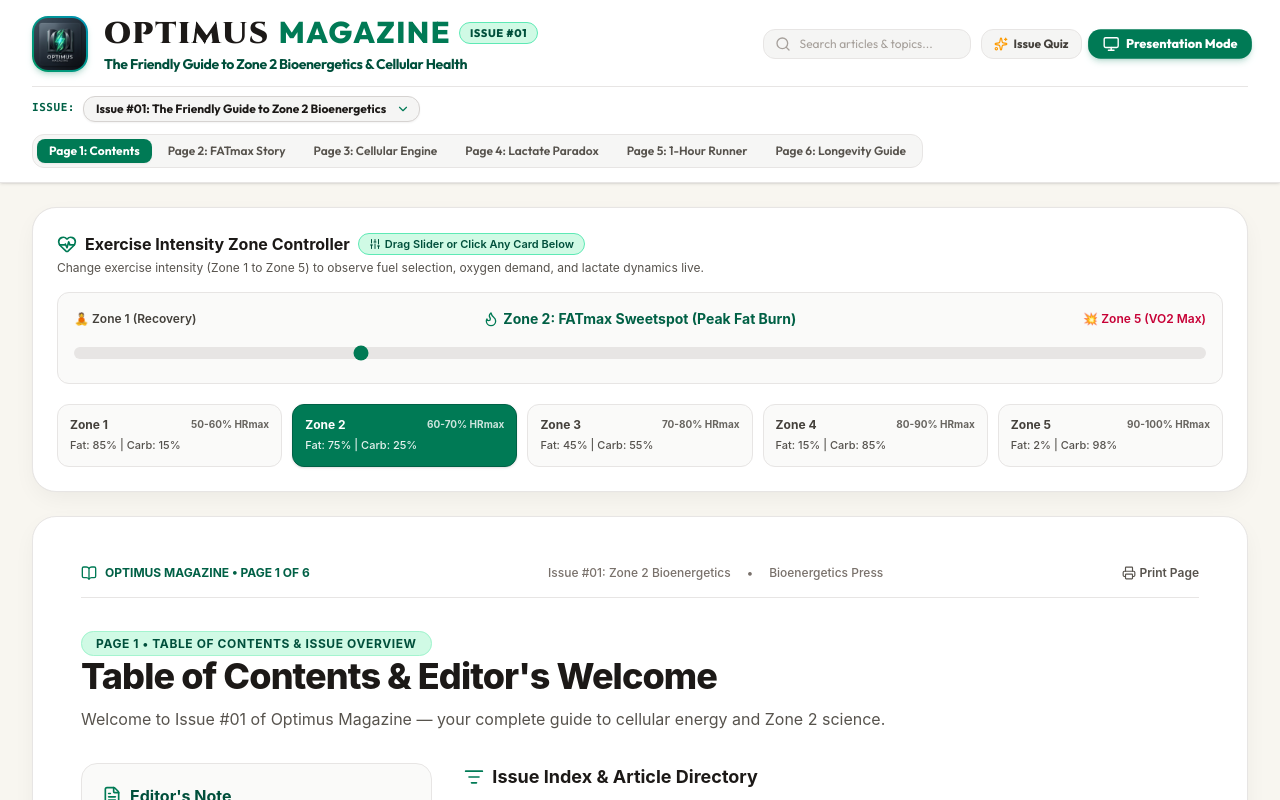
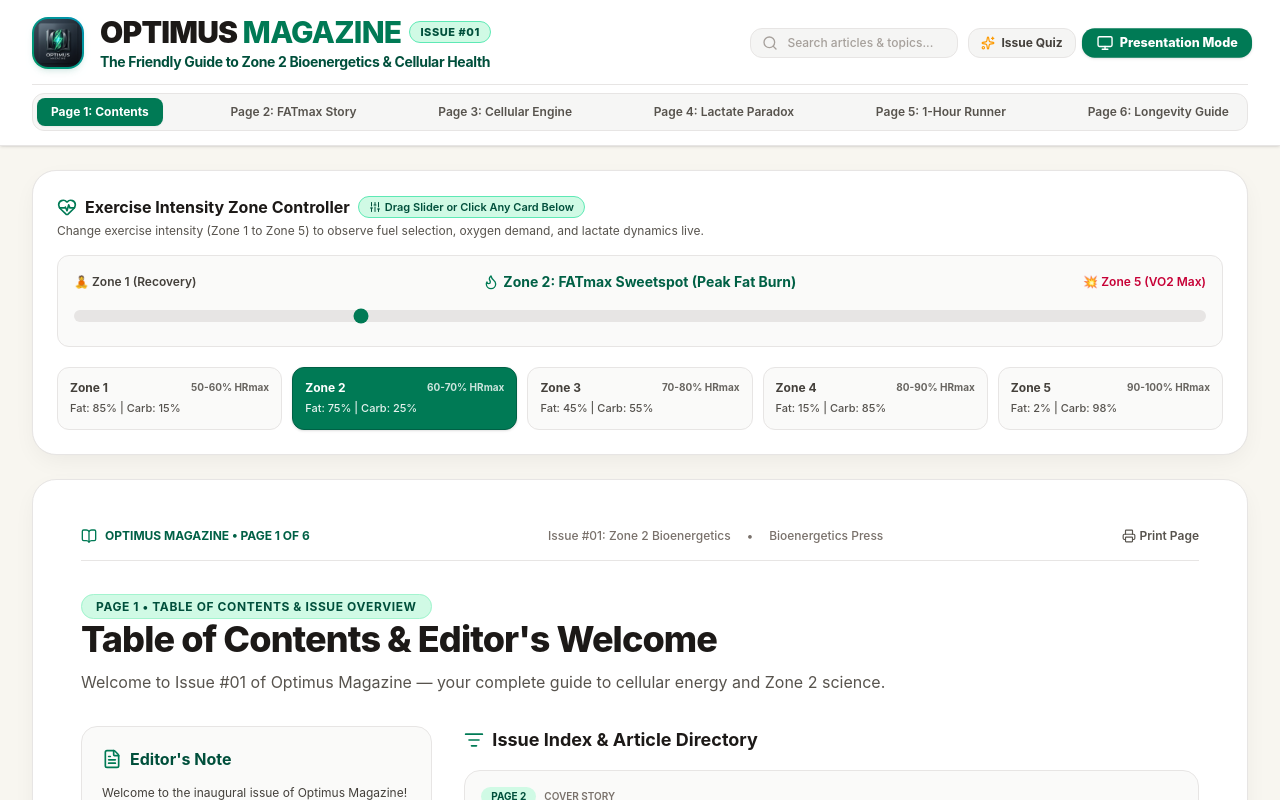
Before and after one commit to ishaypesok/optimus-magazine, a React (Vite) app: page / in a window 1280 px wide. Shown: the top 800 px of the page. Built offline with nearby package versions, Linux system fonts and the light colour scheme.

Commit message:
Remove redundant issue selector dropdown for a clean simplified header

```diff
--- a/src/components/MagazineHeader.jsx
+++ b/src/components/MagazineHeader.jsx
@@ -1,9 +1,7 @@
 import React from 'react';
-import { BookOpen, Sparkles, Search, Monitor, ChevronDown } from 'lucide-react';
+import { BookOpen, Sparkles, Search, Monitor } from 'lucide-react';
 
 export default function MagazineHeader({
-  activeIssue,
-  setActiveIssue,
   activeArticle,
   setActiveArticle,
   searchQuery,
@@ -13,14 +11,14 @@ export default function MagazineHeader({
 }) {
   return (
     <header className="sticky top-0 z-50 glass-panel-light border-b border-stone-200 px-4 lg:px-8 py-3.5 shadow-sm">
-      <div className="max-w-7xl mx-auto space-y-3 font-header">
+      <div className="max-w-7xl mx-auto space-y-3 font-sans">
 
         {/* Top Masthead Row */}
         <div className="flex flex-col md:flex-row items-center justify-between gap-4">
 
           {/* Logo & Main Friendly Title */}
           <div className="flex items-center gap-4">
-            <div className="w-14 h-14 rounded-2xl bg-gradient-to-tr from-emerald-600 via-teal-600 to-cyan-600 p-0.5 shadow-md shadow-emerald-700/20 overflow-hidden shrink-0">
+            <div className="w-13 h-13 rounded-2xl bg-gradient-to-tr from-emerald-600 via-teal-600 to-cyan-600 p-0.5 shadow-md shadow-emerald-700/10 overflow-hidden shrink-0">
               <img
                 src="./optimus-logo.jpg"
                 alt="Optimus Magazine Logo"
@@ -29,14 +27,14 @@ export default function MagazineHeader({
             </div>
             <div>
               <div className="flex flex-wrap items-center gap-2">
-                <h1 className="text-2xl lg:text-3xl font-black font-masthead tracking-wider text-stone-900">
-                  OPTIMUS <span className="text-emerald-700 font-header font-extrabold">MAGAZINE</span>
+                <h1 className="text-2xl lg:text-3xl font-black tracking-tight text-stone-900">
+                  OPTIMUS <span className="text-emerald-700 font-extrabold">MAGAZINE</span>
                 </h1>
                 <span className="text-[11px] font-extrabold uppercase tracking-wider px-2.5 py-0.5 rounded-full bg-emerald-100 text-emerald-900 border border-emerald-300">
                   Issue #01
                 </span>
               </div>
-              <p className="text-sm font-bold text-emerald-900 tracking-tight mt-0.5 font-header">
+              <p className="text-xs sm:text-sm font-bold text-emerald-900 tracking-tight mt-0.5">
                 The Friendly Guide to Zone 2 Bioenergetics & Cellular Health
               </p>
             </div>
@@ -69,7 +67,7 @@ export default function MagazineHeader({
             {/* Presentation Mode Button */}
             <button
               onClick={onOpenPresentation}
-              className="flex items-center gap-1.5 px-3.5 py-1.5 rounded-xl bg-emerald-700 hover:bg-emerald-800 text-white font-extrabold text-xs shadow-md shadow-emerald-700/20 transition scale-105"
+              className="flex items-center gap-1.5 px-3.5 py-1.5 rounded-xl bg-emerald-700 hover:bg-emerald-800 text-white font-extrabold text-xs shadow-sm transition scale-105"
             >
               <Monitor className="w-4 h-4" />
               <span>Presentation Mode</span>
@@ -79,28 +77,9 @@ export default function MagazineHeader({
 
         </div>
 
-        {/* Page Switcher Navigation Bar */}
-        <div className="flex flex-wrap items-center justify-between gap-3 pt-2 border-t border-stone-200">
-
-          {/* Active Issue Selector */}
-          <div className="flex items-center gap-2 font-header">
-            <span className="text-[11px] font-mono font-bold text-emerald-800 uppercase tracking-wider">ISSUE:</span>
-            <div className="relative inline-block">
-              <select
-                value={activeIssue}
-                onChange={(e) => setActiveIssue(e.target.value)}
-                className="appearance-none bg-stone-100 border border-stone-300 text-stone-900 font-bold text-xs rounded-xl px-3 py-1 pr-8 focus:outline-none focus:border-emerald-600 cursor-pointer shadow-xs"
-              >
-                <option value="issue-1">Issue #01: The Friendly Guide to Zone 2 Bioenergetics</option>
-                <option value="issue-2" disabled>Issue #02: Metabolic Flexibility (Upcoming)</option>
-                <option value="issue-3" disabled>Issue #03: Autophagy & Longevity (Upcoming)</option>
-              </select>
-              <ChevronDown className="w-3.5 h-3.5 text-emerald-700 absolute right-2.5 top-1/2 -translate-y-1/2 pointer-events-none" />
-            </div>
-          </div>
-
-          {/* 6 Page Tabs Selector */}
-          <nav className="flex flex-wrap items-center gap-1 bg-stone-100/90 p-1 rounded-xl border border-stone-200 text-xs font-semibold font-header">
+        {/* Page Switcher Navigation Tabs */}
+        <div className="pt-2 border-t border-stone-200">
+          <nav className="flex flex-wrap items-center justify-start sm:justify-between gap-1 bg-stone-100/90 p-1 rounded-xl border border-stone-200 text-xs font-semibold">
             {[
               { id: 1, label: 'Page 1: Contents' },
               { id: 2, label: 'Page 2: FATmax Story' },
@@ -112,7 +91,7 @@ export default function MagazineHeader({
               <button
                 key={tab.id}
                 onClick={() => setActiveArticle(tab.id)}
-                className={`px-3 py-1 rounded-lg transition ${
+                className={`px-3.5 py-1.5 rounded-lg transition ${
                   activeArticle === tab.id
                     ? 'bg-emerald-700 text-white font-bold shadow-xs'
                     : 'text-stone-600 hover:text-stone-900 hover:bg-stone-200/70'
@@ -122,7 +101,6 @@ export default function MagazineHeader({
               </button>
             ))}
           </nav>
-
         </div>
 
       </div>
```
Also changed, not shown: 1 other file (tests, documents, lock files or other folders).
